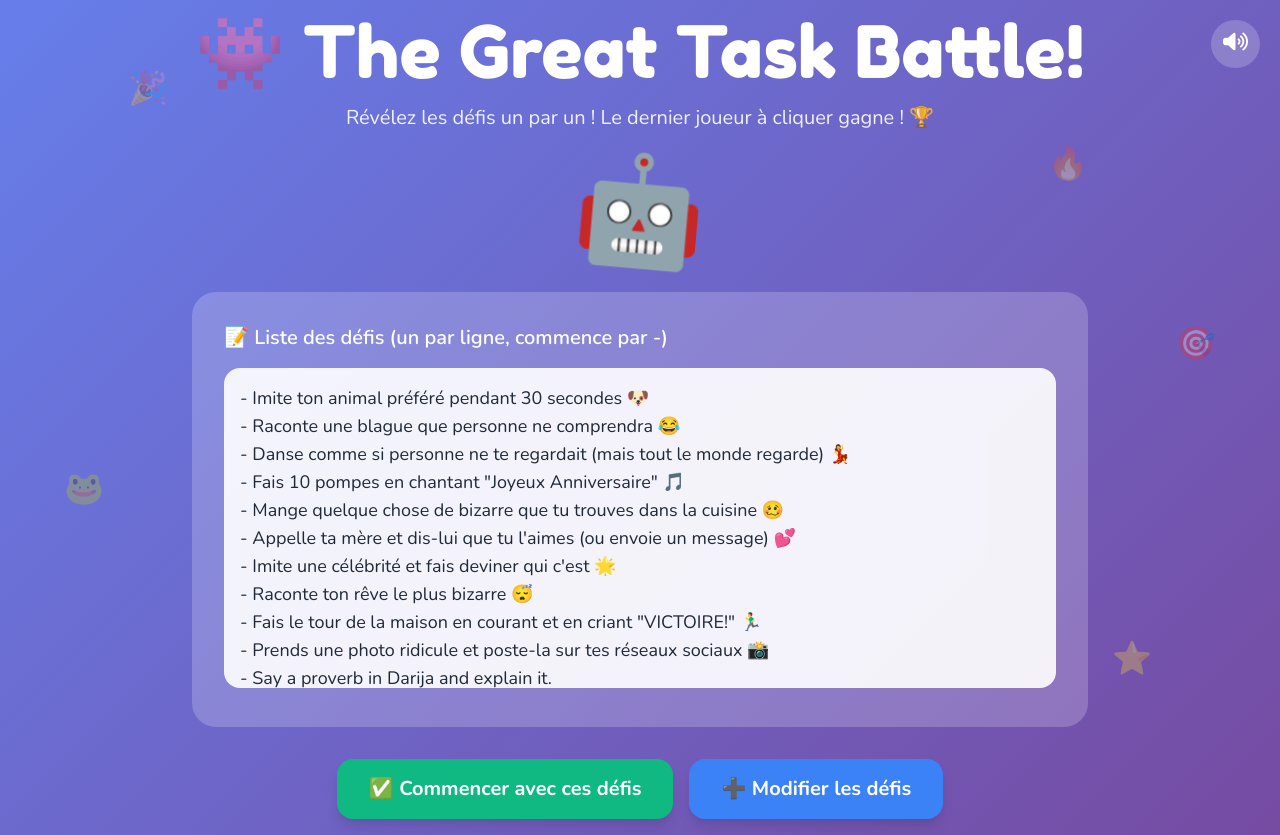
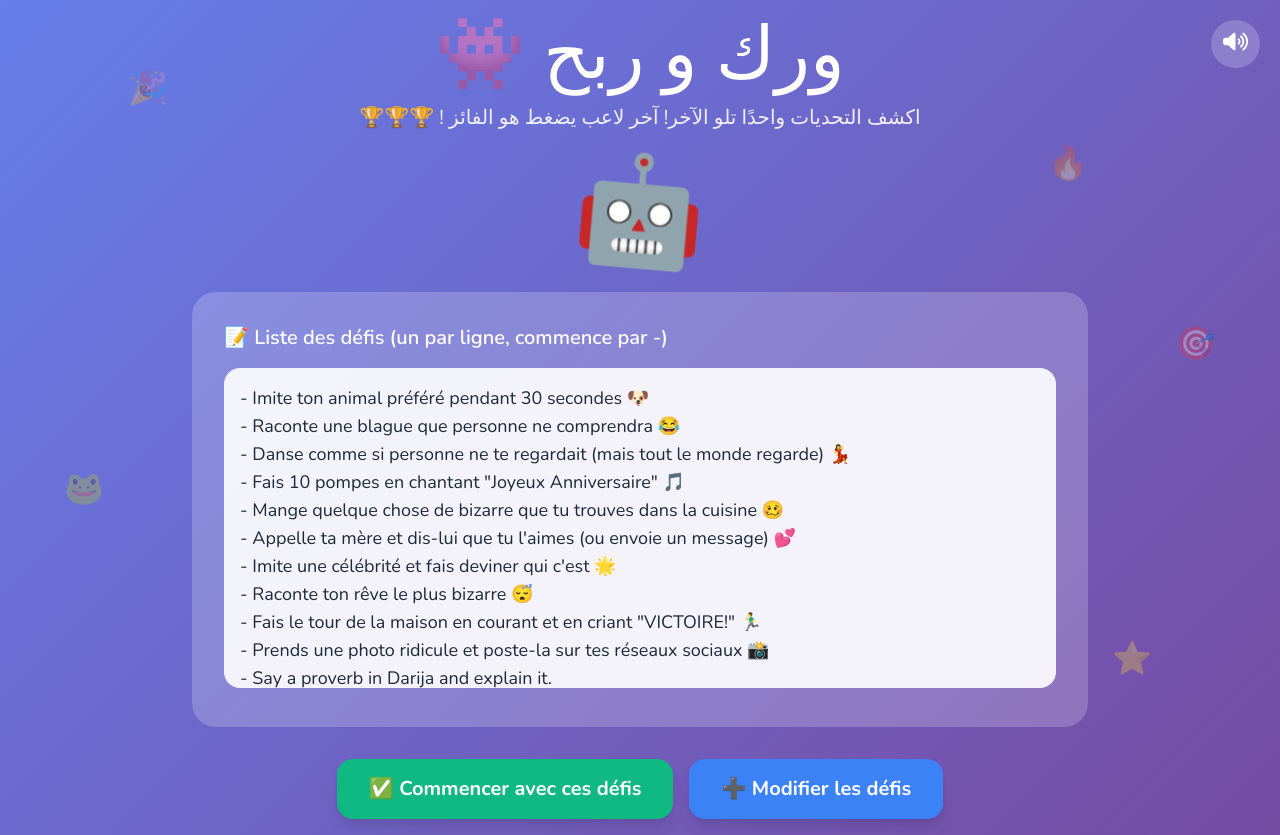
Before and after one commit to ayoub0030/eid-game, a plain HTML site: page game-genspark.html in a window 1280 px wide. Drawn offline with nearby package versions, Linux system fonts and the light colour scheme.

Commit message:
add new task

```diff
--- a/game-genspark.html
+++ b/game-genspark.html
@@ -211,10 +211,11 @@
             <!-- Title -->
             <div class="text-center mb-8">
                 <h1 class="title-font text-4xl sm:text-5xl md:text-6xl lg:text-7xl text-white mb-4 wiggle">
-                    👾 The Great Task Battle!
+                    👾 ورك و ربح
                 </h1>
                 <p class="text-lg sm:text-xl text-white opacity-90">
-                    Révélez les défis un par un ! Le dernier joueur à cliquer gagne ! 🏆
+                    🏆🏆🏆 ! اكشف التحديات واحدًا تلو الآخر! آخر لاعب يضغط هو الفائز
+
                 </p>
             </div>
 
```
